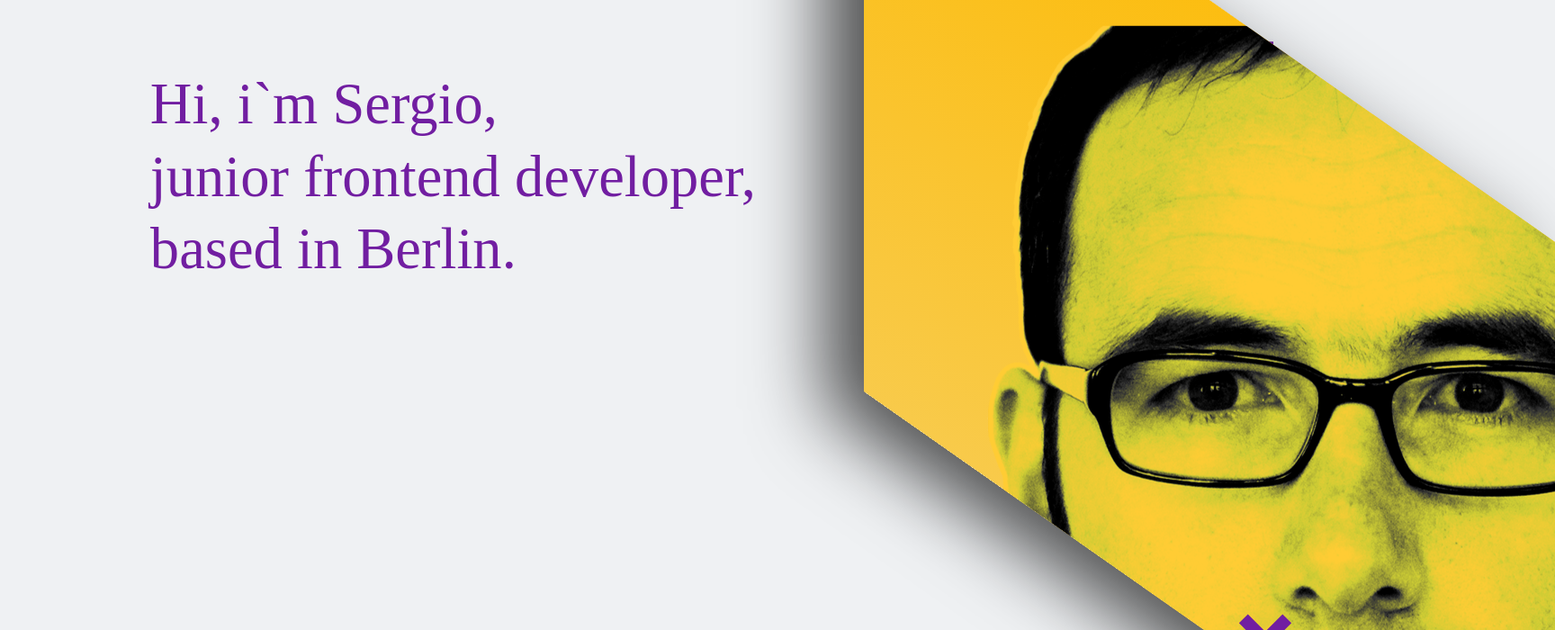
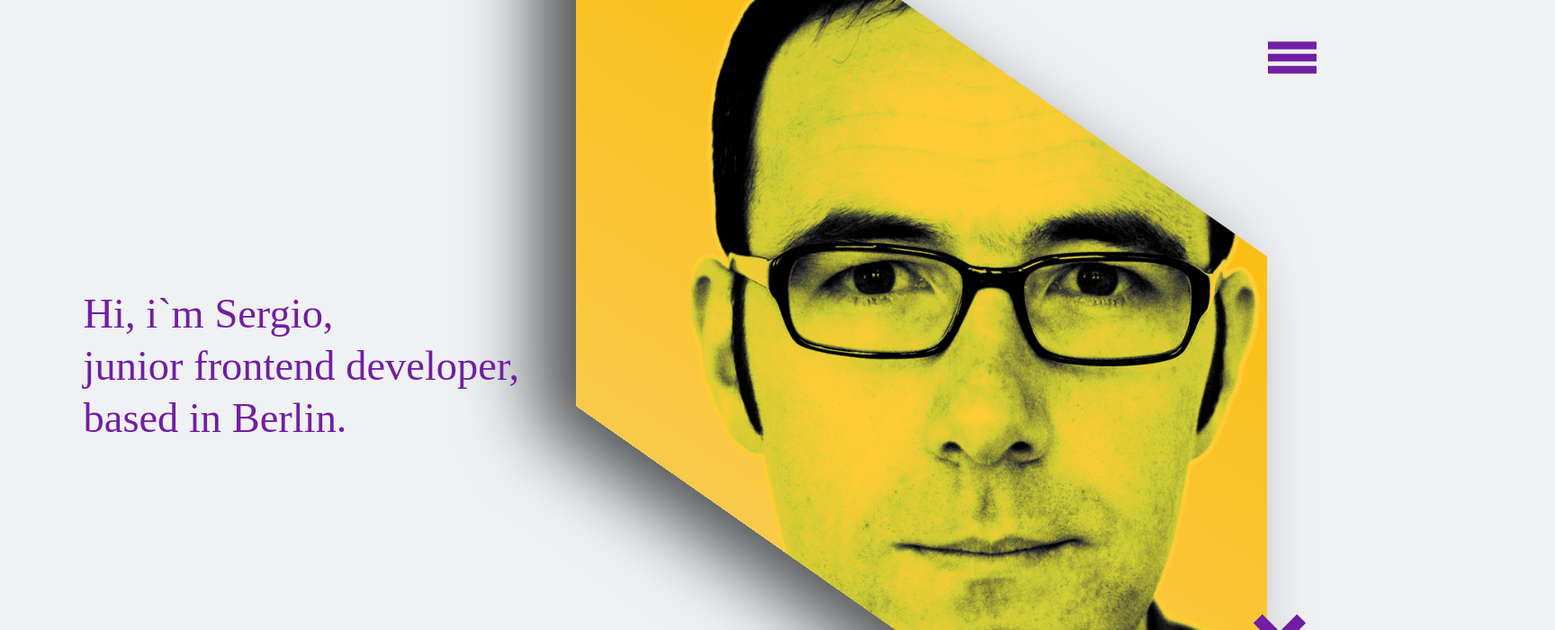
Before and after one commit to sugardraw/portfolio_website, a React (Create React App) app: page / in a window 1536 px wide. Shown: the top 700 px of the page at 90% size, 1728 px wide, since content can reach past the window. Built offline with nearby package versions, Linux system fonts and the light colour scheme; a web font is replaced by a local one.

Commit message:
setting css queries

```diff
--- a/src/components/Navigation.jsx
+++ b/src/components/Navigation.jsx
@@ -29,10 +29,15 @@ class Navigation extends Component {
                 <h5 className="text-white h4">Projects</h5>
               </Link>
 
-              <Link to="contact" spy={true} smooth={true} duration={250}>
+              <Link
+                to="contact"
+                offset={120}
+                spy={true}
+                smooth={true}
+                duration={250}
+              >
                 <h5 className="text-white h4">Contact</h5>
               </Link>
-
             </div>
 
             <div className="text-muted-wrapper">
--- a/src/components/Projects.jsx
+++ b/src/components/Projects.jsx
@@ -56,12 +56,33 @@ class Projects extends Component {
 
         //set the user view exactly on the right place
 
-        $("html, body").animate(
-          {
-            scrollTop: $(".infos").offset().top -600
-          },
-          500
-        );
+        if (window.innerWidth < 400) {
+          console.log("test1");
+          $("html, body").animate(
+            {
+              scrollTop: $(".infos").offset().top
+            },
+            500
+          );
+        }
+        if (window.innerWidth > 400 && window.innerWidth < 1400) {
+          console.log("test2");
+          $("html, body").animate(
+            {
+              scrollTop: $(".infos").offset().top - 200
+            },
+            500
+          );
+        }
+        if (window.innerWidth > 1400) {
+          console.log("test3");
+          $("html, body").animate(
+            {
+              scrollTop: $(".infos").offset().top - 600
+            },
+            500
+          );
+        }
 
         $(".active")
           .not($(this))
@@ -85,7 +106,7 @@ class Projects extends Component {
       let copy = $(this);
       $("html, body").animate(
         {
-          scrollTop: $("#projects").offset().top-50
+          scrollTop: $("#projects").offset().top - 50
         },
         500
       );
--- a/src/components/header/Header.jsx
+++ b/src/components/header/Header.jsx
@@ -69,7 +69,7 @@ class Header extends Component {
   updateTransformStyle = (x, y) => {
     console.log(x, y, this.innerElement);
     var style =
-      " skewY(35deg) rotateX(" + x * 1.3 + "deg) rotateY(" + y * 1.3 + "deg)";
+      " skewY(35deg) rotateX(" + x * 1.1 + "deg) rotateY(" + y * 1.1 + "deg)";
     console.log(this.state.innerElement);
     this.container.style.transform = style;
     this.container.style.webkitTransform = style;
@@ -85,10 +85,10 @@ class Header extends Component {
   render() {
     return (
       <React.Fragment>
-        <div id="top" />
+        <div id="top" className="header" />
 
         <div
-          class="d-flex justify-content-between flex-wrap  intro"
+          class="d-flex justify-content-between flex-wrap  intro "
           id="header-top"
         >
           <div
--- a/src/sass/styles.scss
+++ b/src/sass/styles.scss
@@ -144,7 +144,6 @@ body {
 button:focus {
   outline: none !important;
 }
-
 
 //////navigation arrows/////
 
@@ -312,7 +311,6 @@ svg.intro {
   transform-origin: top left;
   -webkit-transform: skewY(-35deg);
   transform: skewY(-35deg);
-
   width: 100%;
   height: 150%;
   filter: contrast(107%);
@@ -481,7 +479,7 @@ Project related informations
 
 .infos {
   position: absolute;
-  top: 163em;
+  top: 146em;
   left: 11em;
 }
 
@@ -521,43 +519,37 @@ button {
   padding: 4em;
   background-color: $primary-color;
   font-family: $font-title;
-  h1{
-    color:$secondary-color;
+  h1 {
+    color: $secondary-color;
   }
-  .tagline-contact{
-
+  .tagline-contact {
     font-size: 1.3em;
   }
-  p{
+  p {
     font-size: 1.1em;
   }
-  .text-uppercase>*{
+  .text-uppercase > * {
     fill: #711ea1;
   }
-  .text-uppercase a:hover{
-   color: white;
+  .text-uppercase a:hover {
+    color: white;
   }
 }
 
-
 //buttons
 
-
-input[type="submit"]{
+input[type="submit"] {
   min-width: 200px;
   margin-top: 1em;
   color: $secondary-color;
   font-size: 1.15em;
-  border-color:  $secondary-color;
+  border-color: $secondary-color;
 }
 
-
-
-.links{
-  margin: 7em 24em 0 24em ;
+.links {
+  margin: 7em 24em 0 24em;
   text-align: center;
 }
-
 
 /**
 Media queries
@@ -570,8 +562,8 @@ Media queries
   .intro-img {
     height: 77vh;
   }
-  .links{
-    margin: 7em 20em 0 20em !important;
+  .links {
+    margin: 4em 20em 0 20em !important;
   }
 }
 
@@ -583,8 +575,8 @@ Media queries
     width: 100vw;
     background: linear-gradient(-216deg, white 23%, blue 23.1%);
   }
-  .links{
-    margin: 5em 10em 0 10em;
+  .links {
+    margin: 4em 10em 0 10em;
   }
 }
 
@@ -594,86 +586,118 @@ Media queries
     margin: 5rem 1.5rem 0rem 2rem !important;
     font-size: 8.6vw;
   }
-.links{
-  margin: 2em 3em 0 3em !important;
-}
+  .links {
+    margin: 2em 3em 0 3em !important;
+  }
 }
 /* desktop-x-small */
 @media all and (min-width: 0) and (max-width: 480px) {
-  .canvas-canvas {
+  .header {
     height: 65vh;
     width: 100%;
   }
-  .links{
+  .links {
     margin: 4em 3em 0 3em !important;
   }
-  ul{
+  ul {
     margin-left: 0 !important;
   }
-      .contact{
-        padding: 3em;
-      }
+  .contact {
+    padding: 3em;
+  }
 }
 
 /* desktop-small */
 @media all and (min-width: 481px) and (max-width: 840px) {
-  .canvas-canvas {
+  .header {
     height: 65vh;
     width: 100%;
   }
-  .contact{
+  .contact {
     padding: 5em;
   }
-  .links{
+  .links {
     margin: 4em 3em 0 3em !important;
   }
 }
 
 /* desktop-medium */
 @media all and (min-width: 841px) and (max-width: 1280px) {
-  .canvas-canvas {
+  .header {
     height: 95vh;
     width: 100%;
   }
-  .contact{
+  .contact {
     padding: 6em;
   }
-  ul li p{
+  ul li p {
     text-align: left;
     margin-left: 1em;
   }
-  .links{
+  .links {
     margin: 4em 6em 0 6em !important;
   }
-
 }
 
 /* desktop-large */
 @media all and (min-width: 1281px) and (max-width: 1600px) {
-  .canvas-canvas {
-    height: 70vh;
+  .header {
+    height: 30vh;
     width: 100%;
   }
-  ul li p{
+
+  .intro-polygon {
+    right: -40em;
+    top: -35rem;
+  }
+  .intro-polygon::before {
+    content: "";
+    margin: 8rem 8rem;
+    background-size: 120%;
+    background-repeat: no-repeat;
+    background-position: -140px -80px;
+    position: absolute;
+  }
+  .text-ani {
+    margin-left: -6em;
+    margin-top: -71em;
+    transform: scale(0.72, 0.72);
+  }
+  .infos {
+    top: 140em;
+    left: 5em;
+  }
+
+  #hamburger-icon {
+    right: 0em !important;
+  }
+  .down-arrow {
+    right: 4em !important;
+  }
+
+  .up-arrow-light {
+    right: 4rem;
+  }
+  .arrow-down-light {
+    right: 4rem;
+  }
+  ul li p {
     text-align: left;
     margin-left: 4em;
   }
-  .contact{
+  .contact {
     padding: 8em;
   }
 }
 
 /* desktop-xlarge */
 @media all and (min-width: 1601px) {
-  .canvas-canvas {
-    height: 95vh;
-    width: 100%;
-  }
-  ul li p{
+
+  ul li p {
     text-align: left;
     margin-left: 5em;
   }
-  .contact{
+  .contact {
     padding: 8em;
   }
 }
```
Also changed, not shown: src/css/styles.css.
